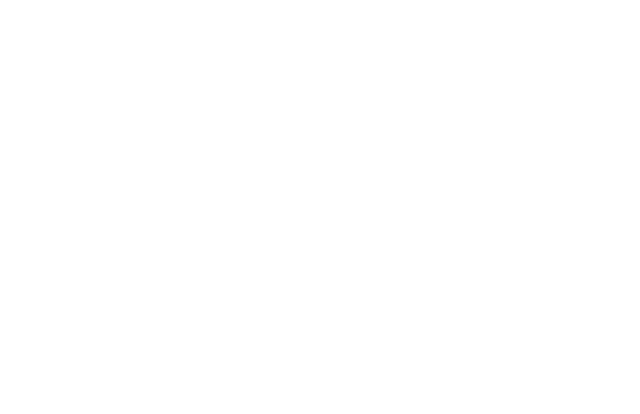
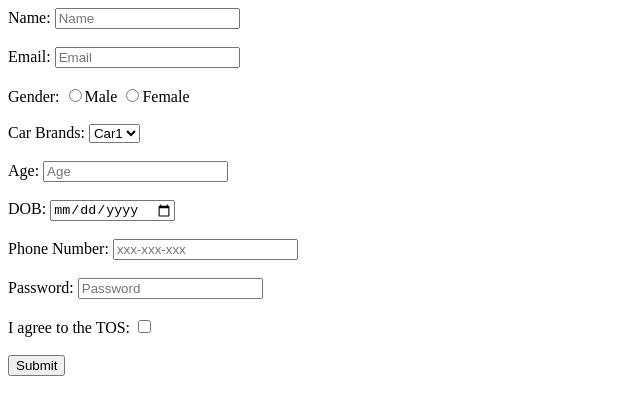
Before and after one commit to acciojob/signup-form-car-codeAkhilesh14, a website: page main.html in a window 1280 px wide. Shown: the whole page, without its empty margins (0-640 px from the left). Drawn offline with Linux system fonts and the light colour scheme.

Commit message:
created a submission

```diff
--- a/main.html
+++ b/main.html
@@ -8,6 +8,41 @@
 
 <body>
 	<!-- the entire body must be written by student -->
+	<form action="" method="post">
+		<label for="name">Name:</label>
+		<input type="text" required id="name" placeholder="Name">
+		<br><br>
+		<label for="email">Email: </label>
+		<input type="email" required id="email" placeholder="Email">
+		<br><br>
+		<label>Gender: </label>
+		<input type="radio" required value="male" id="gender_m" name="gender">Male
+		<input type="radio" required value="female" id="gender_f" name="gender">Female
+		<br><br>
+		<label>Car Brands: </label>
+		<select type="select" required id="cars" placeholder="--Please choose an option--">
+			<option>Car1</option>
+			<option>Car2</option>
+			<option>Car3</option>
+		</select>
+		<br><br>
+		<label for="age">Age: </label>
+		<input type="number" required id="age" placeholder="Age">
+		<br><br>
+		<label id="dob">DOB:</label>
+		<input type="date" required id="dob">
+		<br><br>
+		<label id="tel">Phone Number: </label>
+		<input type="tel" id="tel" placeholder="xxx-xxx-xxx">
+		<br><br>
+		<label for="password">Password: </label>
+		<input type="password" id="password" required placeholder="Password">
+		<br><br>
+		<label for="tos">I agree to the TOS:</label>
+		<input type="checkbox" required id="tos">
+		<br><br>
+		<button type="submit">Submit</button>
+	</form>
     <script type="text/javascript" src="./script.js">
 </script>
 
```
